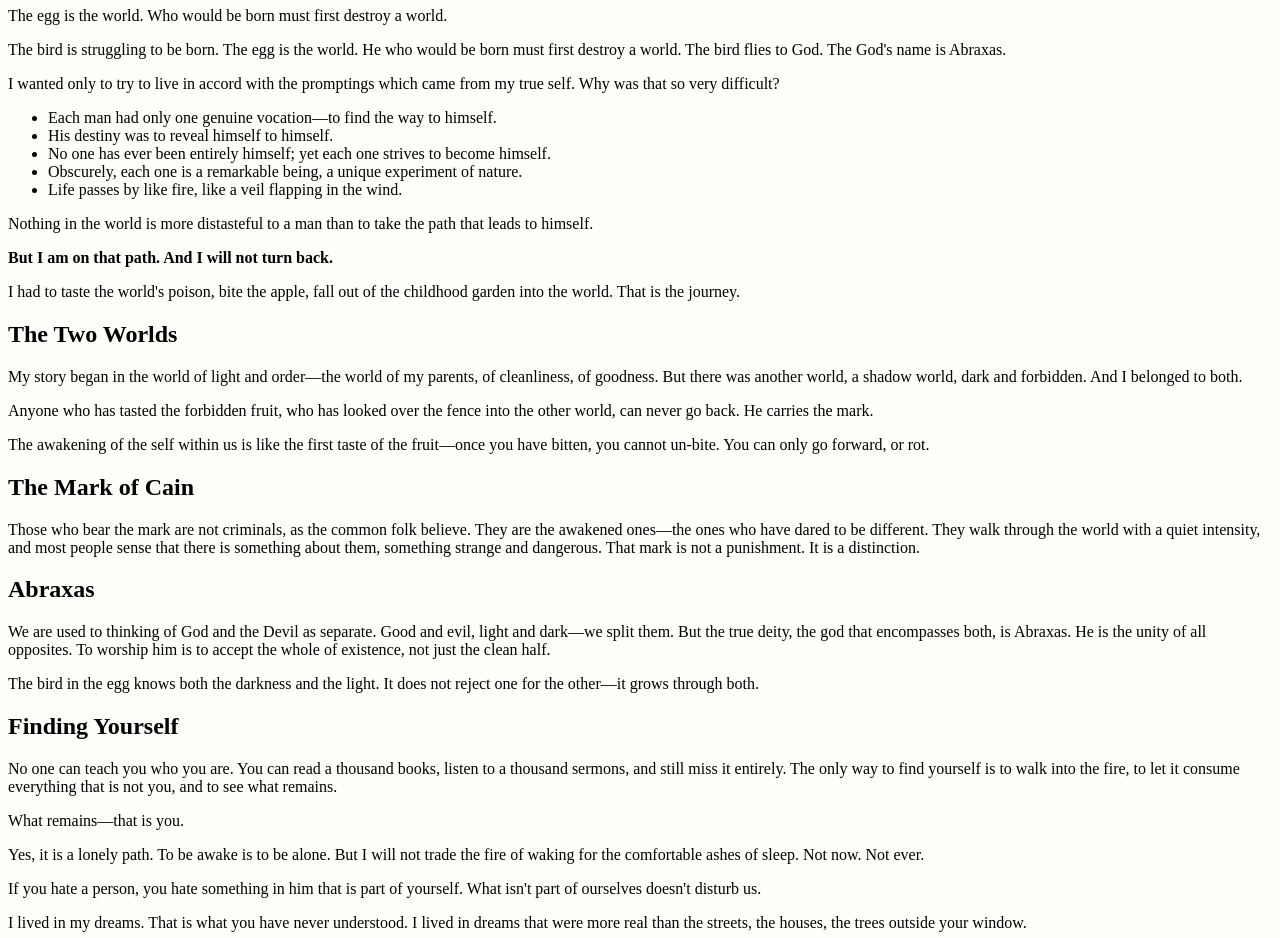
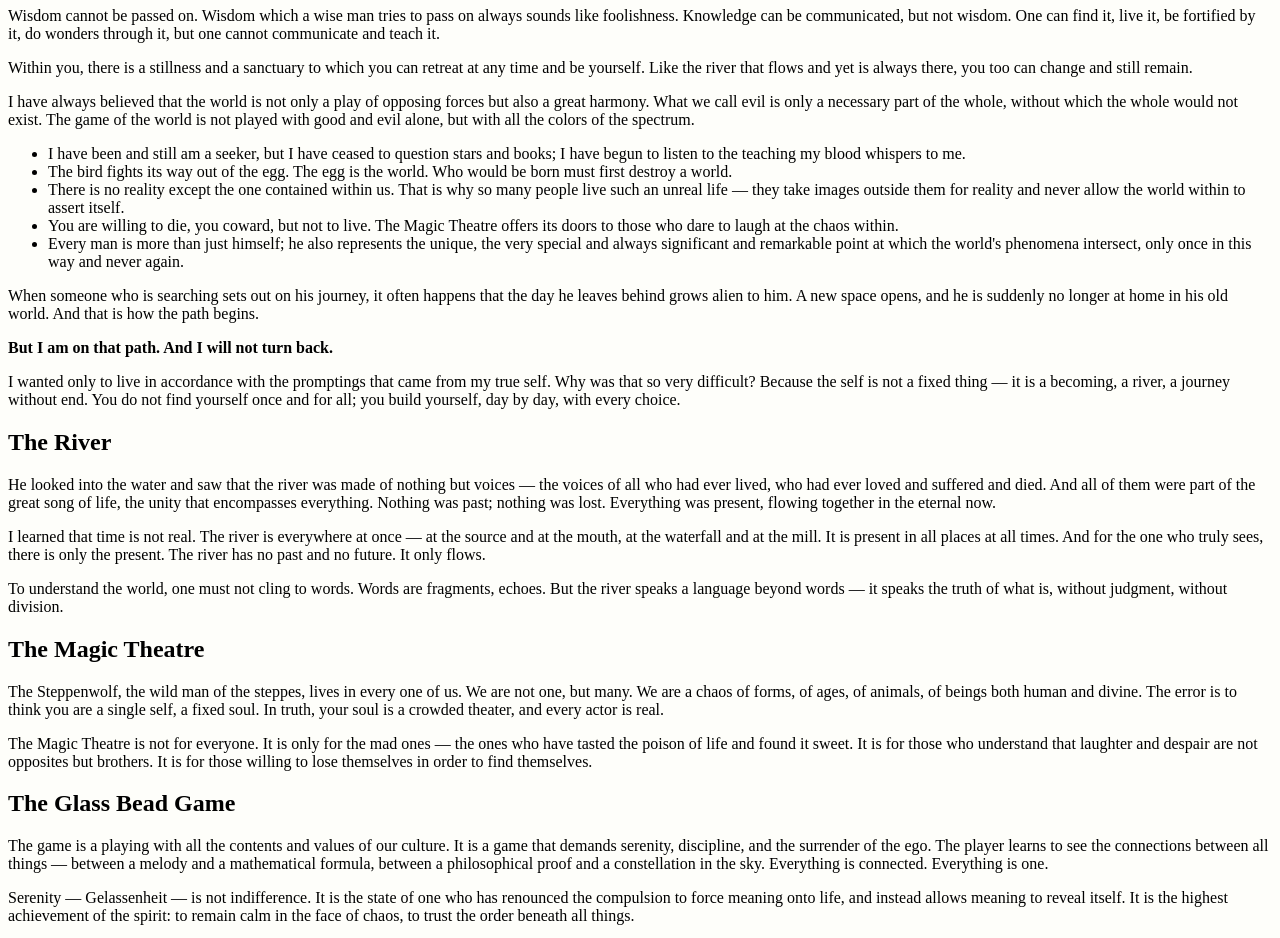
Before and after one commit to sotice/mf-web, a plain HTML site: page index.html in a window 1280 px wide. Shown: the part 73-1011 px from the top of the page. Drawn offline with Linux system fonts and the light colour scheme.

Commit message:
rewrites index.html to reflect themes from Hermann Hesse's works and enhance literary depth

```diff
--- a/index.html
+++ b/index.html
@@ -3,65 +3,61 @@
 <head>
 <meta charset="UTF-8">
 <meta name="viewport" content="width=device-width, initial-scale=1.0">
-<title>Demian</title>
+<title>Hermann Hesse</title>
 </head>
 <body bgcolor="#FEFEFA" text="#000000" link="#0000EE" vlink="#551A8B">
 
-<h1>The bird fights its way out of the egg.</h1>
-<p>The egg is the world. Who would be born must first destroy a world.</p>
+<h1>The river has taught me to listen.</h1>
+<p>Wisdom cannot be passed on. Wisdom which a wise man tries to pass on always sounds like foolishness. Knowledge can be communicated, but not wisdom. One can find it, live it, be fortified by it, do wonders through it, but one cannot communicate and teach it.</p>
 
-<p>The bird is struggling to be born. The egg is the world. He who would be born must first destroy a world. The bird flies to God. The God's name is Abraxas.</p>
+<p>Within you, there is a stillness and a sanctuary to which you can retreat at any time and be yourself. Like the river that flows and yet is always there, you too can change and still remain.</p>
 
-<p>I wanted only to try to live in accord with the promptings which came from my true self. Why was that so very difficult?</p>
+<p>I have always believed that the world is not only a play of opposing forces but also a great harmony. What we call evil is only a necessary part of the whole, without which the whole would not exist. The game of the world is not played with good and evil alone, but with all the colors of the spectrum.</p>
 
 <ul>
-    <li>Each man had only one genuine vocation—to find the way to himself.</li>
-    <li>His destiny was to reveal himself to himself.</li>
-    <li>No one has ever been entirely himself; yet each one strives to become himself.</li>
-    <li>Obscurely, each one is a remarkable being, a unique experiment of nature.</li>
-    <li>Life passes by like fire, like a veil flapping in the wind.</li>
+    <li>I have been and still am a seeker, but I have ceased to question stars and books; I have begun to listen to the teaching my blood whispers to me.</li>
+    <li>The bird fights its way out of the egg. The egg is the world. Who would be born must first destroy a world.</li>
+    <li>There is no reality except the one contained within us. That is why so many people live such an unreal life — they take images outside them for reality and never allow the world within to assert itself.</li>
+    <li>You are willing to die, you coward, but not to live. The Magic Theatre offers its doors to those who dare to laugh at the chaos within.</li>
+    <li>Every man is more than just himself; he also represents the unique, the very special and always significant and remarkable point at which the world's phenomena intersect, only once in this way and never again.</li>
 </ul>
 
-<p>Nothing in the world is more distasteful to a man than to take the path that leads to himself.</p>
+<p>When someone who is searching sets out on his journey, it often happens that the day he leaves behind grows alien to him. A new space opens, and he is suddenly no longer at home in his old world. And that is how the path begins.</p>
 
 <p><b>But I am on that path. And I will not turn back.</b></p>
 
-<p>I had to taste the world's poison, bite the apple, fall out of the childhood garden into the world. That is the journey.</p>
+<p>I wanted only to live in accordance with the promptings that came from my true self. Why was that so very difficult? Because the self is not a fixed thing — it is a becoming, a river, a journey without end. You do not find yourself once and for all; you build yourself, day by day, with every choice.</p>
 
-<h2>The Two Worlds</h2>
+<h2>The River</h2>
 
-<p>My story began in the world of light and order—the world of my parents, of cleanliness, of goodness. But there was another world, a shadow world, dark and forbidden. And I belonged to both.</p>
+<p>He looked into the water and saw that the river was made of nothing but voices — the voices of all who had ever lived, who had ever loved and suffered and died. And all of them were part of the great song of life, the unity that encompasses everything. Nothing was past; nothing was lost. Everything was present, flowing together in the eternal now.</p>
 
-<p>Anyone who has tasted the forbidden fruit, who has looked over the fence into the other world, can never go back. He carries the mark.</p>
+<p>I learned that time is not real. The river is everywhere at once — at the source and at the mouth, at the waterfall and at the mill. It is present in all places at all times. And for the one who truly sees, there is only the present. The river has no past and no future. It only flows.</p>
 
-<p>The awakening of the self within us is like the first taste of the fruit—once you have bitten, you cannot un-bite. You can only go forward, or rot.</p>
+<p>To understand the world, one must not cling to words. Words are fragments, echoes. But the river speaks a language beyond words — it speaks the truth of what is, without judgment, without division.</p>
 
-<h2>The Mark of Cain</h2>
+<h2>The Magic Theatre</h2>
 
-<p>Those who bear the mark are not criminals, as the common folk believe. They are the awakened ones—the ones who have dared to be different. They walk through the world with a quiet intensity, and most people sense that there is something about them, something strange and dangerous. That mark is not a punishment. It is a distinction.</p>
+<p>The Steppenwolf, the wild man of the steppes, lives in every one of us. We are not one, but many. We are a chaos of forms, of ages, of animals, of beings both human and divine. The error is to think you are a single self, a fixed soul. In truth, your soul is a crowded theater, and every actor is real.</p>
 
-<h2>Abraxas</h2>
+<p>The Magic Theatre is not for everyone. It is only for the mad ones — the ones who have tasted the poison of life and found it sweet. It is for those who understand that laughter and despair are not opposites but brothers. It is for those willing to lose themselves in order to find themselves.</p>
 
-<p>We are used to thinking of God and the Devil as separate. Good and evil, light and dark—we split them. But the true deity, the god that encompasses both, is Abraxas. He is the unity of all opposites. To worship him is to accept the whole of existence, not just the clean half.</p>
+<h2>The Glass Bead Game</h2>
 
-<p>The bird in the egg knows both the darkness and the light. It does not reject one for the other—it grows through both.</p>
+<p>The game is a playing with all the contents and values of our culture. It is a game that demands serenity, discipline, and the surrender of the ego. The player learns to see the connections between all things — between a melody and a mathematical formula, between a philosophical proof and a constellation in the sky. Everything is connected. Everything is one.</p>
 
-<h2>Finding Yourself</h2>
+<p>Serenity — Gelassenheit — is not indifference. It is the state of one who has renounced the compulsion to force meaning onto life, and instead allows meaning to reveal itself. It is the highest achievement of the spirit: to remain calm in the face of chaos, to trust the order beneath all things.</p>
 
-<p>No one can teach you who you are. You can read a thousand books, listen to a thousand sermons, and still miss it entirely. The only way to find yourself is to walk into the fire, to let it consume everything that is not you, and to see what remains.</p>
+<p>Truth is lived, not taught. The path is walked, not mapped. Every doctrine is a cage; every system is a shadow. But the living truth — the word that was in the beginning — that cannot be captured in any net of words.</p>
 
-<p>What remains—that is you.</p>
+<p>I loved in you what no one else had loved — the thing that made you different, strange, difficult. I loved your restlessness and your longing. I loved the seeker in you.</p>
 
-<p>Yes, it is a lonely path. To be awake is to be alone. But I will not trade the fire of waking for the comfortable ashes of sleep. Not now. Not ever.</p>
-
-<p>If you hate a person, you hate something in him that is part of yourself. What isn't part of ourselves doesn't disturb us.</p>
-
-<p>I lived in my dreams. That is what you have never understood. I lived in dreams that were more real than the streets, the houses, the trees outside your window.</p>
+<p>There is, deep within you, a being that knows. Not the mind that calculates and judges, but a quieter voice — the voice of the one who has always been. To hear it is the beginning of all wisdom.</p>
 
 <p>
-    <font face="Courier" size="4"><b>"The bird fights its way out of the egg. The egg is the world. Who would be born must first destroy a world."</b></font>
+    <font face="Courier" size="4"><b>"The river is everywhere at once — at the source and at the mouth, at the waterfall, at the ferry, at the current, in the ocean and in the mountains. It is present in all places at all times."</b></font>
     <br>
-    <font size="2">- Hermann Hesse, Demian</font>
+    <font size="2">- Hermann Hesse, Siddhartha</font>
 </p>
 
 </body>
```
